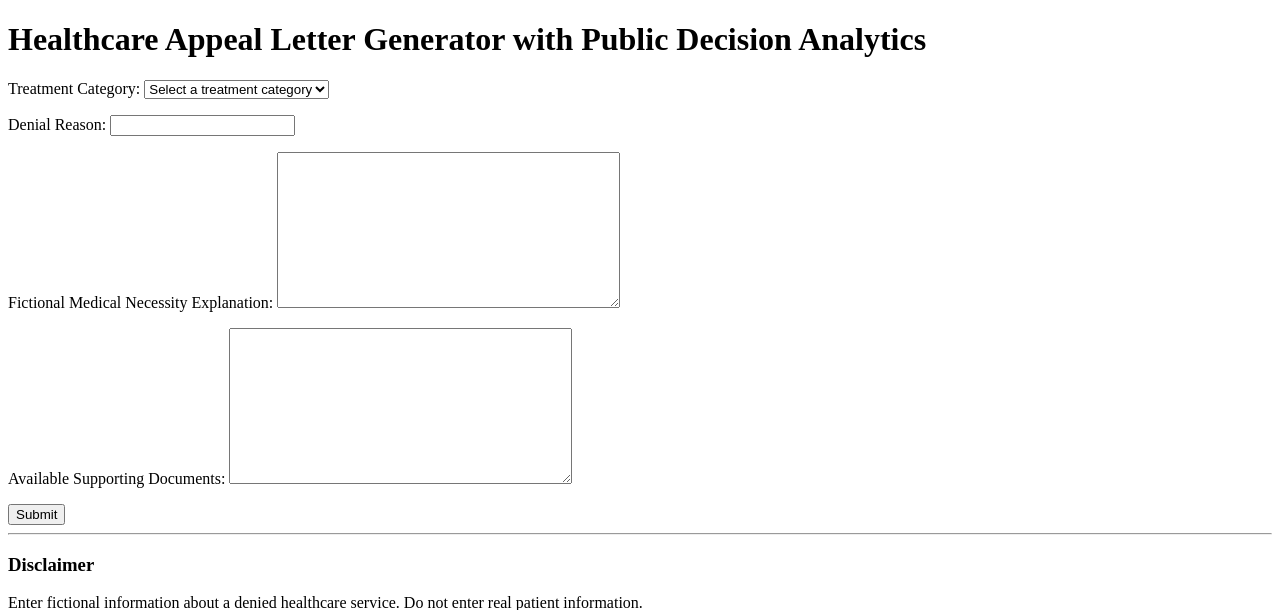
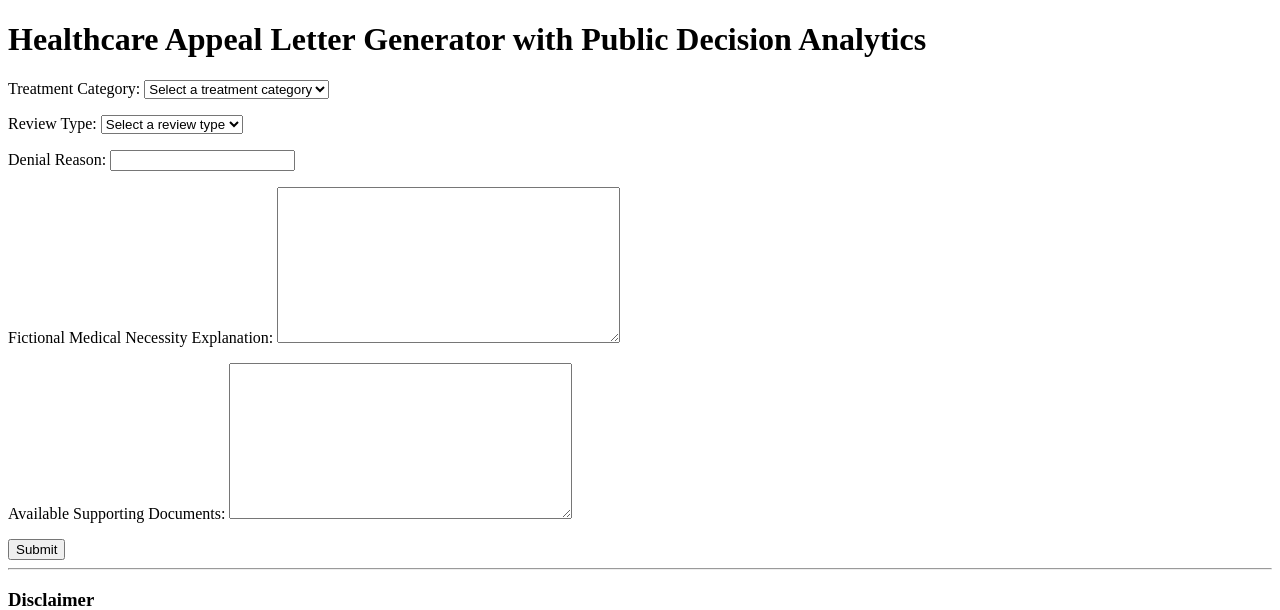
Before and after one commit to gchung1/Capstone, a Django app: page / in a window 1280 px wide. Shown: the top 610 px of the page. Run offline with Django 5.2, Linux system fonts and the light colour scheme; data that the repository does not hold is empty.

Commit message:
Add review type filtering and document verified results

```diff
--- a/prototype/draft_analysis/forms.py
+++ b/prototype/draft_analysis/forms.py
@@ -6,6 +6,10 @@ from .models import DMHCDecision
 class AppealForm(forms.Form):
     treatment_category = forms.ChoiceField(
         label="Treatment Category"
+    )
+
+    review_type = forms.ChoiceField(
+        label="Review Type"
     )
 
     denial_reason = forms.CharField(
@@ -39,3 +43,14 @@ class AppealForm(forms.Form):
         self.fields["treatment_category"].choices = [
             ("", "Select a treatment category")
         ] + [(category, category) for category in categories]
+
+        review_types = (
+            DMHCDecision.objects
+            .order_by("review_type")
+            .values_list("review_type", flat=True)
+            .distinct()
+        )
+
+        self.fields["review_type"].choices = [
+            ("", "Select a review type")
+        ] + [(review_type, review_type) for review_type in review_types]
--- a/prototype/draft_analysis/templates/draft_analysis/home.html
+++ b/prototype/draft_analysis/templates/draft_analysis/home.html
@@ -22,13 +22,14 @@
         <h2>Historical DMHC Decision Analysis</h2>
 
         <p><strong>Treatment Category:</strong> {{ statistics.category }}</p>
+        <p><strong>Review Type:</strong> {{ statistics.review_type }}</p>
 
         {% if statistics.total %}
             <p><strong>Total Decisions:</strong> {{ statistics.total }}</p>
             <p><strong>Health Plan Decisions Upheld:</strong> {{ statistics.upheld }}</p>
             <p><strong>Health Plan Decisions Overturned:</strong> {{ statistics.overturned }}</p>
         {% else %}
-            <p>No matching historical decisions were found for this treatment category.</p>
+            <p>No matching historical decisions were found for this treatment category and review type.</p>
         {% endif %}
 
         <p>
--- a/prototype/draft_analysis/views.py
+++ b/prototype/draft_analysis/views.py
@@ -13,16 +13,19 @@ def home(request):
         submitted = True
 
         category = form.cleaned_data["treatment_category"].strip()
+        review_type = form.cleaned_data["review_type"]
         denial_reason = form.cleaned_data["denial_reason"]
         justification = form.cleaned_data["justification"]
         documents = form.cleaned_data["supporting_documents"] or "Not specified"
 
         decisions = DMHCDecision.objects.filter(
-            treatment_category__iexact=category
+            treatment_category__iexact=category,
+            review_type=review_type
         )
 
         statistics = {
             "category": category,
+            "review_type": review_type,
             "total": decisions.count(),
             "upheld": decisions.filter(
                 determination="Upheld Decision of Health Plan"
@@ -35,8 +38,9 @@ def home(request):
         if statistics["total"] > 0:
             data_context = (
                 f"Historical California DMHC Independent Medical Review data "
-                f"include {statistics['total']} decisions in the "
-                f"{category} treatment category. Of those, "
+                f"include {statistics['total']} decisions matching "
+                f"the {category} treatment category and "
+                f"{review_type} review type. Of those, "
                 f"{statistics['upheld']} upheld the health plan's decision "
                 f"and {statistics['overturned']} overturned it. "
                 f"These historical figures do not predict the outcome "
@@ -45,7 +49,8 @@ def home(request):
         else:
             data_context = (
                 "No matching historical California DMHC decisions "
-                "were found for this treatment category."
+                f"were found for the {category} treatment category "
+                f"and {review_type} review type."
             )
 
         draft_letter = (
@@ -55,6 +60,7 @@ def home(request):
             "I am requesting reconsideration of a denied healthcare service "
             "based on the following fictional case information.\n\n"
             f"Treatment Category: {category}\n"
+            f"Review Type: {review_type}\n"
             f"Denial Reason: {denial_reason}\n\n"
             f"Medical Necessity Explanation:\n{justification}\n\n"
             f"Available Supporting Documentation:\n{documents}\n\n"
```
Also changed, not shown: AI_LOG.md (+8 -0 lines).
